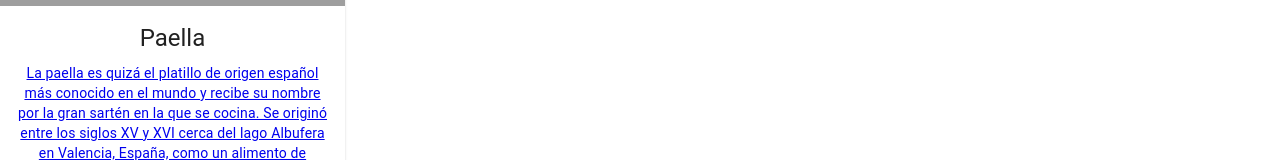
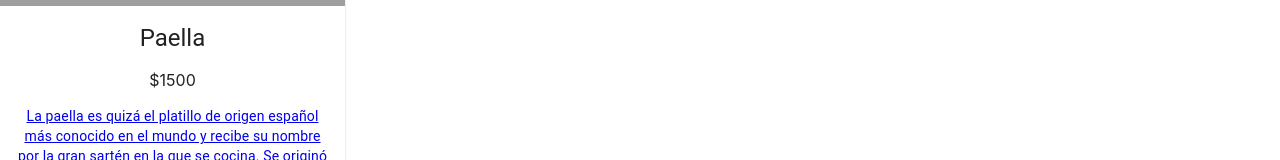
Before and after one commit to jvuoso/myapp, a React (Create React App) app: page /item/1 in a window 1280 px wide. Shown: the part 258-418 px from the top of the page. Built offline with nearby package versions, Linux system fonts and the light colour scheme; grey boxes are pictures that could not be loaded.

Commit message:
item details

```diff
--- a/src/components/catalogo/Item/Item.jsx
+++ b/src/components/catalogo/Item/Item.jsx
@@ -10,7 +10,7 @@ import ItemCount from '../ItemCount'
 //import ItemDetail from '../ItemDetail'
 import { Link } from "react-router-dom"
 
-export default function Item({name, stock, description, image, id}) {
+export default function Item({name, stock, description, image, id, price}) {
   console.log("id ", id)
   if (!description) {description = "More information"}
   return (
@@ -25,6 +25,7 @@ export default function Item({name, stock, description, image, id}) {
         <Typography gutterBottom variant="h5" component="div">
           {name}
         </Typography>
+        <p>${price}</p>
         <Typography variant="body2" color="text.secondary">
           <Link to={`/item/${id}`}>
             {description}
--- a/src/components/catalogo/ItemDetail.jsx
+++ b/src/components/catalogo/ItemDetail.jsx
@@ -8,11 +8,13 @@ const ItemDetail = ({ product} ) => {
         <div>
             <h3>hola soy {product.name}</h3>
             <Item
-                    name = {product.name}
-                    description={product.description}
-                    id = {product.id}
-                    stock = {product.stock}
-                    image = {product.image}
+                name = {product.name}
+                description={product.description}
+                id = {product.id}
+                stock = {product.stock}
+                price = {product.price}
+                image = {product.image}
+                key = {product.id}
             />
         </div>
     );
--- a/src/components/catalogo/ItemDetailContainer.jsx
+++ b/src/components/catalogo/ItemDetailContainer.jsx
@@ -18,28 +18,32 @@ const ItemDetailContainer = () => {
             "description": "La paella es quizá el platillo de origen español más conocido en el mundo y recibe su nombre por la gran sartén en la que se cocina. Se originó entre los siglos XV y XVI cerca del lago Albufera en Valencia, España, como un alimento de campesinos y pastores",
             "id": "1",
             "stock": "5",
-            "image": "https://www.bing.com/th?id=AMMS_24d7d653b1793a0c5a9680086478e82d&w=459&h=459&c=7&rs=1&qlt=80&o=6&cdv=1&pid=16.1"
+            "image": "https://www.bing.com/th?id=AMMS_24d7d653b1793a0c5a9680086478e82d&w=459&h=459&c=7&rs=1&qlt=80&o=6&cdv=1&pid=16.1",
+            "price": "1500"
         },
         {
             "name": 'Asado',
             "description": "El asado, barbacoa, parrilla o parrillada es una técnica de cocción mediante la cual, los alimentos (generalmente cortes de carne) son expuestos al calor de fuego o brasas para que se cocinen lentamente.",
             "id": "2",
             "stock": "5",
-            "image": "https://th.bing.com/th/id/R.3113e91ae80790d0b1f30ba4c7e2ba9b?rik=fPc2u%2fMfPVd75A&riu=http%3a%2f%2fflavorverse.com%2fwp-content%2fuploads%2f2017%2f11%2fAsado-Argentino-Barbecued-Traditional-Argentine-Food.jpg&ehk=TDQe7OGsBtBbNyeejfrRA5X8alXpdMcnbwkpjSXbIUY%3d&risl=&pid=ImgRaw&r=0"
+            "image": "https://th.bing.com/th/id/R.3113e91ae80790d0b1f30ba4c7e2ba9b?rik=fPc2u%2fMfPVd75A&riu=http%3a%2f%2fflavorverse.com%2fwp-content%2fuploads%2f2017%2f11%2fAsado-Argentino-Barbecued-Traditional-Argentine-Food.jpg&ehk=TDQe7OGsBtBbNyeejfrRA5X8alXpdMcnbwkpjSXbIUY%3d&risl=&pid=ImgRaw&r=0",
+            "price": "1200"
         },
         {
             "name": 'Ravioles',
             "description": "Ravioli (del italiano raviolo, plural ravioli, del genovés raviolo, ‘plegado’) es el nombre de un tipo de pasta italiana rellena con diferentes ingredientes, generalmente replegada en forma cuadrada.",
             "id": "3",
             "stock": "5",
-            "image": "https://th.bing.com/th/id/R.11f6571f69e68c8b6d9998579772e7cd?rik=IkxOQUV8Le8Ifg&pid=ImgRaw&r=0"
+            "image": "https://th.bing.com/th/id/R.11f6571f69e68c8b6d9998579772e7cd?rik=IkxOQUV8Le8Ifg&pid=ImgRaw&r=0",
+            "price": "990"
         },
         {
             "name": 'Pizza',
             "description": "La pizza es una preparación culinaria que consiste en un pan plano, habitualmente de forma circular, elaborado con harina de trigo, levadura, agua y sal que tradicionalmente se cubre con salsa de tomate y queso y se hornea a alta temperatura en un horno de leña.",
             "id": "4",
             "stock": "3",
-            "image": "https://th.bing.com/th/id/R.9348dfa939697eacc7d74320ca7f02ad?rik=rHJXXAAs3Qy4pg&pid=ImgRaw&r=0"
+            "image": "https://th.bing.com/th/id/R.9348dfa939697eacc7d74320ca7f02ad?rik=rHJXXAAs3Qy4pg&pid=ImgRaw&r=0",
+            "price": "800"
         }
     ];
 
--- a/src/components/catalogo/ItemList.jsx
+++ b/src/components/catalogo/ItemList.jsx
@@ -13,6 +13,7 @@ const ItemList = ({ products }) =>{
                 stock = {product.stock}
                 image = {product.image}
                 key = {product.id}
+                price = {product.price}
                 />
                 );
             })}
--- a/src/components/catalogo/ItemListContainer.jsx
+++ b/src/components/catalogo/ItemListContainer.jsx
@@ -14,28 +14,32 @@ const ItemListContainer = ({greeting}) => {
             "description": "La paella es quizá el platillo de origen español más conocido en el mundo y recibe su nombre por la gran sartén en la que se cocina. Se originó entre los siglos XV y XVI cerca del lago Albufera en Valencia, España, como un alimento de campesinos y pastores",
             "id": "1",
             "stock": "5",
-            "image": "https://www.bing.com/th?id=AMMS_24d7d653b1793a0c5a9680086478e82d&w=459&h=459&c=7&rs=1&qlt=80&o=6&cdv=1&pid=16.1"
+            "image": "https://www.bing.com/th?id=AMMS_24d7d653b1793a0c5a9680086478e82d&w=459&h=459&c=7&rs=1&qlt=80&o=6&cdv=1&pid=16.1",
+            "price": "1500"
         },
         {
             "name": 'Asado',
             "description": "El asado, barbacoa, parrilla o parrillada es una técnica de cocción mediante la cual, los alimentos (generalmente cortes de carne) son expuestos al calor de fuego o brasas para que se cocinen lentamente.",
             "id": "2",
             "stock": "5",
-            "image": "https://th.bing.com/th/id/R.3113e91ae80790d0b1f30ba4c7e2ba9b?rik=fPc2u%2fMfPVd75A&riu=http%3a%2f%2fflavorverse.com%2fwp-content%2fuploads%2f2017%2f11%2fAsado-Argentino-Barbecued-Traditional-Argentine-Food.jpg&ehk=TDQe7OGsBtBbNyeejfrRA5X8alXpdMcnbwkpjSXbIUY%3d&risl=&pid=ImgRaw&r=0"
+            "image": "https://th.bing.com/th/id/R.3113e91ae80790d0b1f30ba4c7e2ba9b?rik=fPc2u%2fMfPVd75A&riu=http%3a%2f%2fflavorverse.com%2fwp-content%2fuploads%2f2017%2f11%2fAsado-Argentino-Barbecued-Traditional-Argentine-Food.jpg&ehk=TDQe7OGsBtBbNyeejfrRA5X8alXpdMcnbwkpjSXbIUY%3d&risl=&pid=ImgRaw&r=0",
+            "price": "1200"
         },
         {
             "name": 'Ravioles',
             "description": "Ravioli (del italiano raviolo, plural ravioli, del genovés raviolo, ‘plegado’) es el nombre de un tipo de pasta italiana rellena con diferentes ingredientes, generalmente replegada en forma cuadrada.",
             "id": "3",
             "stock": "5",
-            "image": "https://th.bing.com/th/id/R.11f6571f69e68c8b6d9998579772e7cd?rik=IkxOQUV8Le8Ifg&pid=ImgRaw&r=0"
+            "image": "https://th.bing.com/th/id/R.11f6571f69e68c8b6d9998579772e7cd?rik=IkxOQUV8Le8Ifg&pid=ImgRaw&r=0",
+            "price": "990"
         },
         {
             "name": 'Pizza',
             "description": "La pizza es una preparación culinaria que consiste en un pan plano, habitualmente de forma circular, elaborado con harina de trigo, levadura, agua y sal que tradicionalmente se cubre con salsa de tomate y queso y se hornea a alta temperatura en un horno de leña.",
             "id": "4",
             "stock": "3",
-            "image": "https://th.bing.com/th/id/R.9348dfa939697eacc7d74320ca7f02ad?rik=rHJXXAAs3Qy4pg&pid=ImgRaw&r=0"
+            "image": "https://th.bing.com/th/id/R.9348dfa939697eacc7d74320ca7f02ad?rik=rHJXXAAs3Qy4pg&pid=ImgRaw&r=0",
+            "price": "800"
         }
     ];
 
@@ -62,7 +66,7 @@ const ItemListContainer = ({greeting}) => {
 
 
     //const [getAxios, responseAxios] = useState([])
-   /*      const getProductsAxios = async () => {
+         const getProductsAxios = async () => {
             const getAxios = await axios.get("../JSON/products.json");
             const responseAxios = getAxios.data;
             console.log("Respuesta del Axios", responseAxios)
@@ -72,7 +76,7 @@ const ItemListContainer = ({greeting}) => {
     useEffect(() => {
         setTimeout(() => getProductsAxios(), 1000);
     }, []);
- */
+
 
 
 
```
Also changed, not shown: public/json/products.json (+8 -4 lines).
